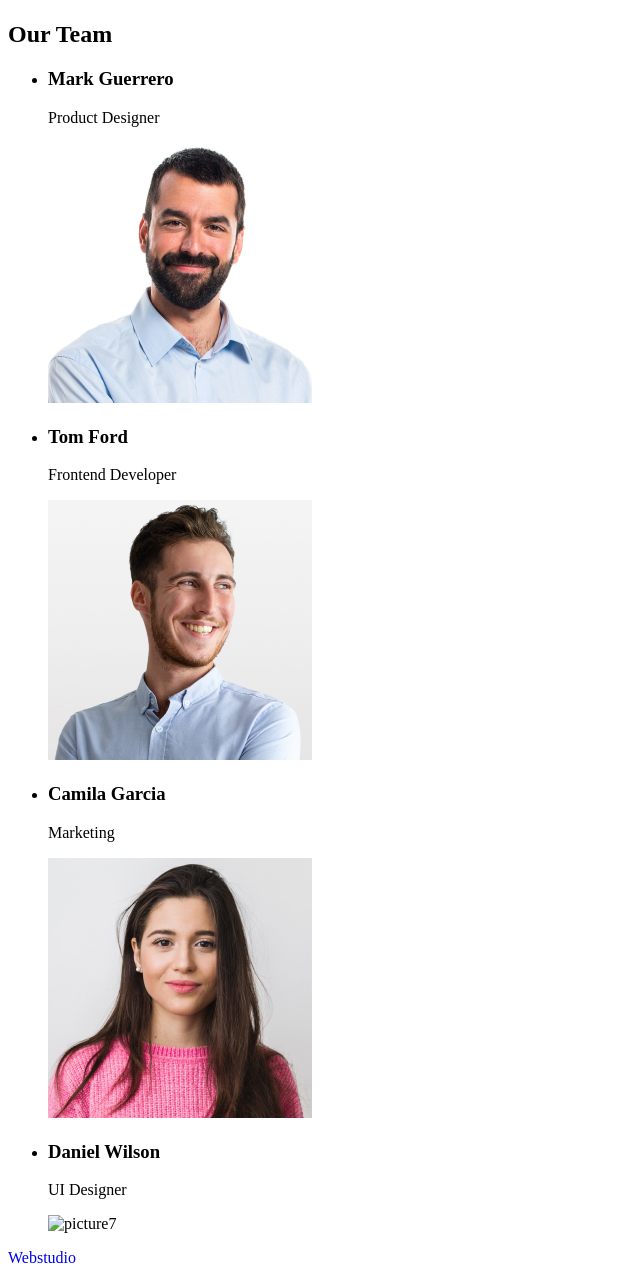
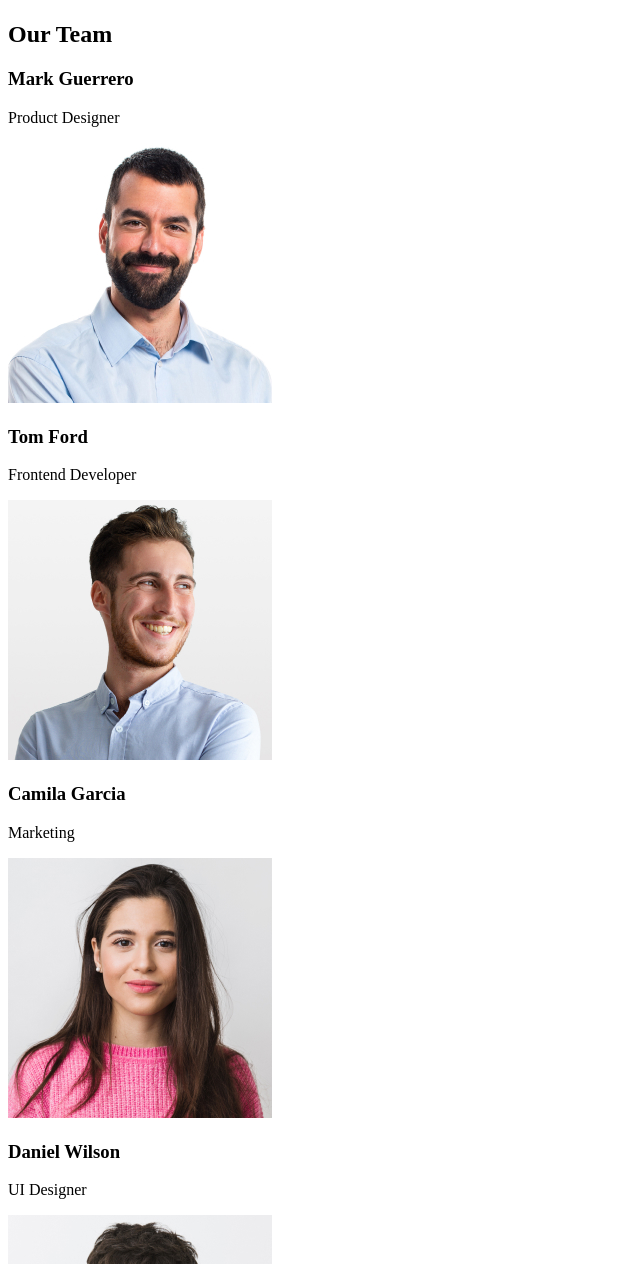
Before and after one commit to ptenchik-n/goit-markup-hw-01, a plain HTML site: page index.html in a window 1280 px wide. Shown: the part 1536-2800 px from the top of the page, without its empty margins (0-640 px from the left). Drawn offline with Linux system fonts and the light colour scheme.

Commit message:
update index.html

```diff
--- a/index.html
+++ b/index.html
@@ -20,12 +20,11 @@
           <li><a href="">Contacts</a></li>
         </ul>
       </nav>
-      <adress>
         <ul>
           <li><a href="mailto:info@devstudio.com">info@devstudio.com</a></li>
           <li><a href="tel:+110001111111">+11(000)111-11-11</a></li>
         </ul>
-      </adress>
+
     </header>
     <!-- Main -->
     <main>
@@ -64,23 +63,23 @@
       </aside>
 
       <h2>Our Team</h2>
-      <ul>
-        <li><h3>Mark Guerrero</h3></li>
+
+        <h3>Mark Guerrero</h3>
         <p>Product Designer</p>
         <img src="./images/img4.jpg" alt="picture4" width="264" />
 
-        <li><h3>Tom Ford</h3></li>
+        <h3>Tom Ford</h3>
         <p>Frontend Developer</p>
         <img src="./images/img5.jpg" alt="picture5" width="264" />
 
-        <li><h3>Camila Garcia</h3></li>
+        <h3>Camila Garcia</h3>
         <p>Marketing</p>
         <img src="./images/img6.jpg" alt="picture6" width="264" />
 
-        <li><h3>Daniel Wilson</h3></li>
+        <h3>Daniel Wilson</h3>
         <p>UI Designer</p>
-        <img src="./images/img 7.jpg" alt="picture7" width="264" />
-      </ul>
+        <img src="./images/img7.jpg" alt="picture7" width="264" />
+
     </main>
     <footer>
       <a href="index.html">Webstudio</a>
```
